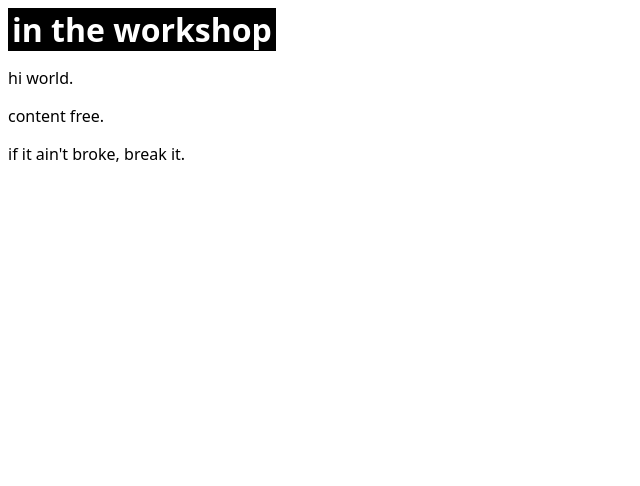
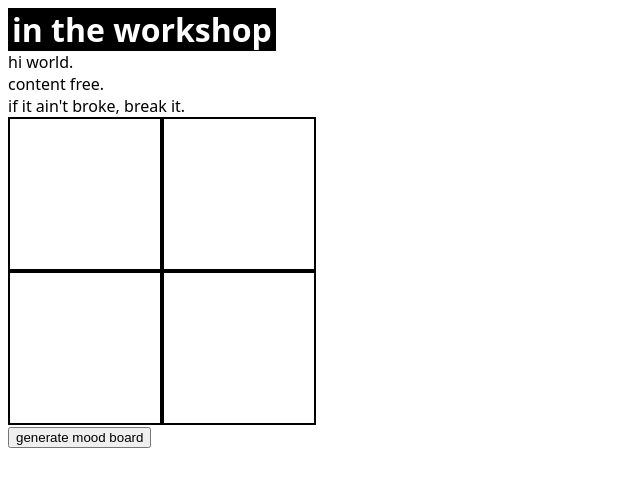
Before and after one commit to Ewan-D/soPostBeat, a plain HTML site: page index.html in a window 1280 px wide. Shown: the whole page, without its empty margins (0-640 px from the left). Drawn offline with Linux system fonts and the light colour scheme.

Commit message:
add mood board app

```diff
--- a/index.html
+++ b/index.html
@@ -7,8 +7,8 @@
 	<style>
 	body{
 	font-family: system-ui, sans-serif;
+	}
 
-	}
 	h1 {
 		display: inline;
 		box-decoration-break: clone;
@@ -17,17 +17,53 @@
 		padding: 0 4px;
 	}
 
+
+	#moodBoard {
+		display: flex;
+		width: 350px;
+		flex-wrap: wrap;
+		text-align: center;
+		color: #fff;
+		line-height: 8em;
+	}
+
+	.moodSquare {
+		height: 150px;
+		width: 150px;
+		border: 2px solid #000;
+		font-size: 1.5em;
+		text-align: center:
+		color: #fff;
+	}
+
 	</style>
 	</head>
 	<body>
 		<h1>in the workshop</h1>
-		<p>hi world.</p>
-		<p>content free.</p>
-		<p id="sayingBox">
+
+		<div id="greatingBox">hi world.</div>
+
+		<div id="corp">content free.</div>
+
+		<div id="sayingBox">
 		"If it doesn't contradict itself it can't be true."
-		</p>
+		</div>
+		<div id="moodBoard">
+
+		<div id="moodA" class="moodSquare"></div>
+		<div id="moodB" class="moodSquare"></div>
+		<div id="moodC" class="moodSquare"></div>
+		<div id="moodD" class="moodSquare"></div>
+
+		</div>
+		<button onclick="generateBoard()">generate mood board</button>
 
 		<script>
+// random greating
+
+// random corp shiz
+
+// random saying
 		let sayingBox = document.getElementById("sayingBox");
 
 		let sayings = [
@@ -48,6 +84,43 @@
 				let num = Math.floor(Math.random() * list);
 				sayingBox.innerText = sayings[num];
 				}
+	//mood board
+
+		let moodA = document.getElementById('moodA');
+		let moodB = document.getElementById('moodB');
+		let moodC = document.getElementById('moodC');
+		let moodD = document.getElementById('moodD');
+		moodArray = [ moodA, moodB, moodC, moodD ];
+
+		let wordsA = [ 'some', 'these', 'while', 'if', 'as', 'how', 'why', 'what', 'where', 'such', 'when', 'my', 'your', 'her', 'his', '10' ]
+		let wordsB = [ 'red', 'pale', 'tense', 'bold', 'perfect', 'loose', 'flavoured', 'wild', 'simple', 'elusive', 'beautiful', 'coastal', 'vile', 'dainty', 'tired', 'sequential']
+		let wordsC = [ 'lemons', 'accusations', 'diamonds', 'children', 'visions', 'fixtures', 'apparitions', 'notions', 'dreams', 'storm clouds', 'animals', 'cities', 'mysteries', 'fingers', 'excuses', 'numbers']
+		let wordsD = [ 'grow', 'exist', 'fail', 'flew', 'diminish', 'engage', 'appear', 'die', 'collide', 'threaten', 'coagulate', 'thrive', 'belong', 'tickle', 'disappoint', 'return']
+
+		const generateBoard = () => {
+
+	for(i=0; i < moodArray.length; i++){
+	randomColor = '#' + (Math.random() * 0xFFFFFF << 0).toString(16).padStart(6,'0');
+		moodArray[i].style.backgroundColor = randomColor;
+
+					if(moodArray[i] == moodA){
+					let num = Math.floor(Math.random() * wordsA.length);
+					moodArray[i].innerText = wordsA[num];
+							}else if(moodArray[i] == moodB){
+					let num = Math.floor(Math.random() * wordsB.length);
+					moodArray[i].innerText = wordsB[num];
+							}else if(moodArray[i] == moodC){
+
+					let num = Math.floor(Math.random() * wordsC.length);
+					moodArray[i].innerText = wordsC[num];
+							}else{
+
+					let num = Math.floor(Math.random() * wordsD.length);
+					moodArray[i].innerText = wordsD[num];
+							}
+
+					};
+		 };
 
 	</script>
 	</body>
```
